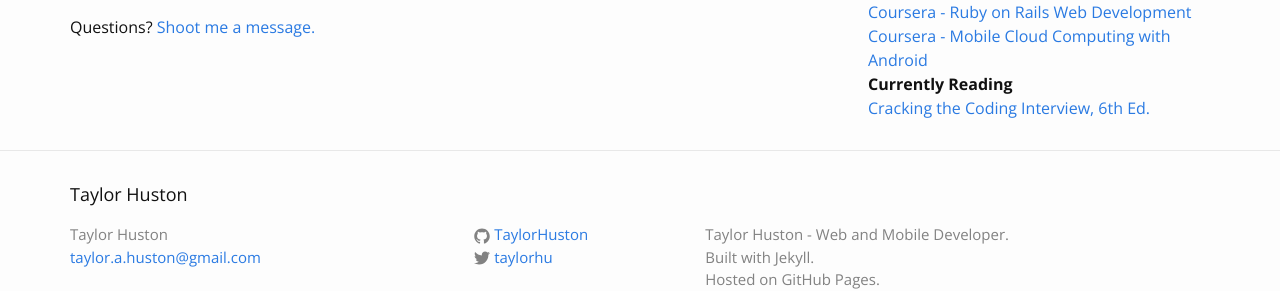
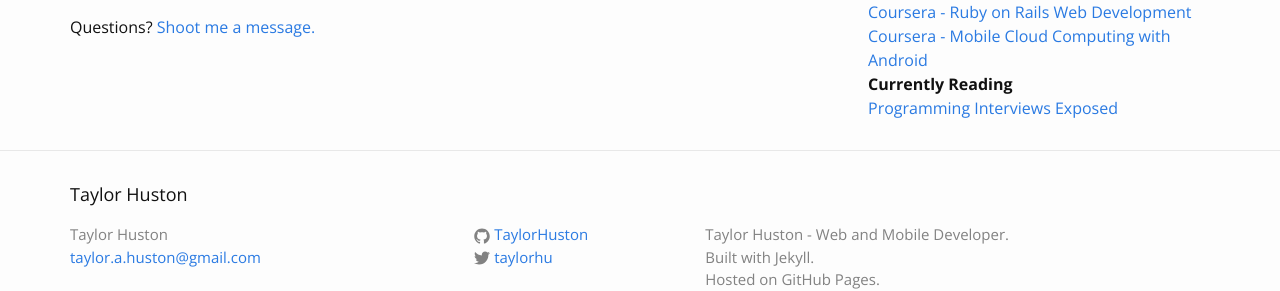
Before and after one commit to TaylorHuston/taylorhuston.github.io, a Jekyll site: the page built from index.html, in a window 1280 px wide. Shown: the part 428-719 px from the top of the page. Built offline with Jekyll 4.4.1, drawn with Linux system fonts in a browser that asks for light colours; some web fonts are replaced.

Commit message:
Update Sidebar

```diff
--- a/_includes/sidebar.html
+++ b/_includes/sidebar.html
@@ -30,7 +30,7 @@
   <br />
   <strong>Currently Reading</strong>
   <br />
-  <a href="http://www.amazon.com/Cracking-Coding-Interview-6th-Edition/dp/0984782850" target="_blank">Cracking the Coding Interview, 6th Ed.</a>
+  <a href="http://www.amazon.com/gp/product/1118261364/ref=pd_lpo_sbs_dp_ss_1?pf_rd_p=1944687582&pf_rd_s=lpo-top-stripe-1&pf_rd_t=201&pf_rd_i=047012167X&pf_rd_m=ATVPDKIKX0DER&pf_rd_r=1P2X5YN70EED3EK2W3X7" target="_blank">Programming Interviews Exposed</a>
 
 
 </div>
```
